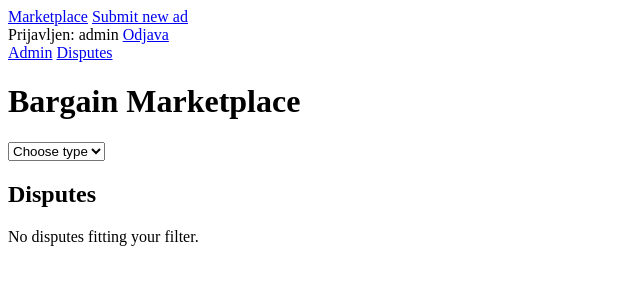
After one commit to filip7557/django-marketplace, a Django app: page /marketplace/disputes in a window 1280 px wide. The commit adds this page. Shown: the top 300 px of the page, without its empty margins (0-640 px from the left). Run offline with Django 4.2, Linux system fonts and the light colour scheme; a user stored in the database is signed in; data comes from the database, SQL or seed files in the repository; both versions use the stored data as it was after the commit.

Commit message:
Add disputes page for admins

```diff
--- a/marketplace/templates/marketplace/base.html
+++ b/marketplace/templates/marketplace/base.html
@@ -21,6 +21,7 @@
     <div>
         {% if request.user.is_superuser %}
         <a href= "/admin">Admin</a>
+        <a href="{% url 'marketplace:disputes' %}">Disputes</a>
         {% endif %}
     </div>
 
--- /dev/null
+++ b/marketplace/templates/marketplace/disputes.html
@@ -0,0 +1,35 @@
+{% extends "marketplace/base.html" %}
+
+{% block content %}
+<div>
+    <form action="#" method="get">
+        <select name="filter" onchange="this.form.submit()">
+            <option selected disabled>Choose type</option>
+            <option value="all">All</option>
+            <option value="active">Active</option>
+            <option value="solved">Solved</option>
+        </select>
+    </form>
+</div>
+<div>
+    <h2>Disputes</h2>
+    {% for dispute in disputes %}
+        <h3>{{ dispute }}</h3>
+        <p>{{ dispute.text }}</p>
+        {% if not dispute.isSolved %}
+        <p><b>Status: </b>Active</p>
+        <p>
+            <form action="{% url 'marketplace:solve_dispute'%}" method="post">
+            <input type="hidden" name="id" value="{{ dispute.id }}">
+            <input type="submit" value="Solve">
+            {% csrf_token %}
+            </form>
+        </p>
+        {% else %}
+        <p><b>Status: </b>Solved</p>
+        {% endif %}
+    {% empty %}
+        <p>No disputes fitting your filter.</p>
+    {% endfor %}
+</div>
+{% endblock content %}
--- a/marketplace/urls.py
+++ b/marketplace/urls.py
@@ -1,9 +1,11 @@
 from django.urls import path
-from marketplace.views import new, buy
+from marketplace.views import solve_dispute, disputes, new, buy
 
 
 app_name = "marketplace"
 urlpatterns = [
     path("new", new, name="new"),
     path("buy", buy, name="buy"),
+    path("disputes", disputes, name="disputes"),
+    path("solve_dispute", solve_dispute, name="solve_dispute")
 ]
--- a/marketplace/views.py
+++ b/marketplace/views.py
@@ -1,7 +1,7 @@
 from django.http import HttpResponseRedirect
 from django.shortcuts import get_object_or_404, render
 from django.urls import reverse
-from .models import Ad, MarketplaceUser
+from .models import Ad, Dispute, MarketplaceUser
 
 # Create your views here.
 def home(request):
@@ -35,5 +35,30 @@ def buy(request):
             #maybe add purchase model so we can save purchases
     return HttpResponseRedirect(reverse('home'))
 
+def disputes(request):
+    if request.user.is_superuser:
+        sort = request.GET.get('filter', 'active')
+        if(sort=='all'):
+            disputes = Dispute.objects.order_by()
+        elif(sort=='solved'):
+            disputes = filter(lambda dispute: dispute.isSolved, Dispute.objects.order_by())
+        elif(sort=='active'):
+            disputes = filter(lambda dispute: not dispute.isSolved, Dispute.objects.order_by())
+        context = {
+            'disputes': disputes,
+        }
+        return render(request, 'marketplace/disputes.html', context)
+    return HttpResponseRedirect(reverse('home'))
+
+def solve_dispute(request):
+    if request.user.is_superuser:
+        if request.method=="POST":
+            id=request.POST['id']
+            dispute = get_object_or_404(Dispute, pk=id)
+            dispute.isSolved = True
+            dispute.save()
+            return HttpResponseRedirect(reverse('marketplace:disputes'))
+    return HttpResponseRedirect(reverse('home'))
+
 def new(request): #treba ga napraviti
     return reverse('home')
```
Also changed, not shown: db.sqlite3.
